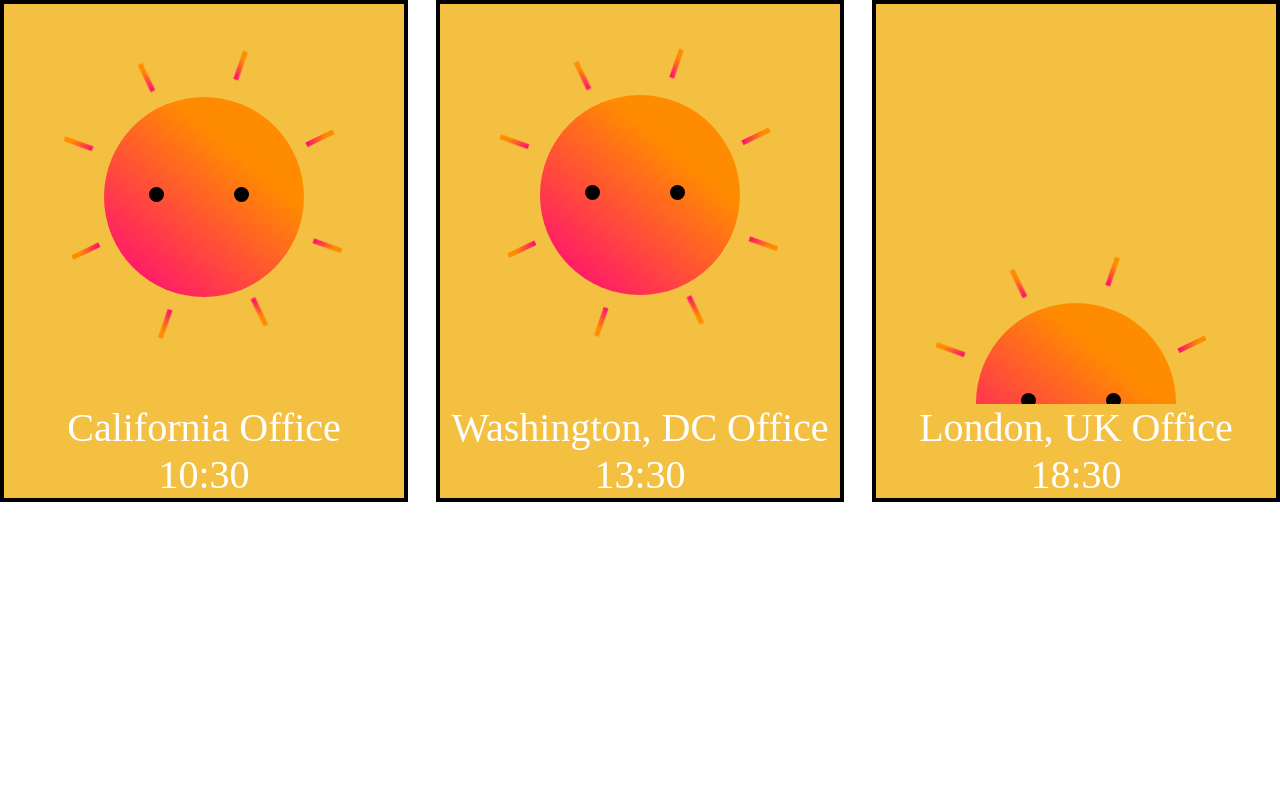
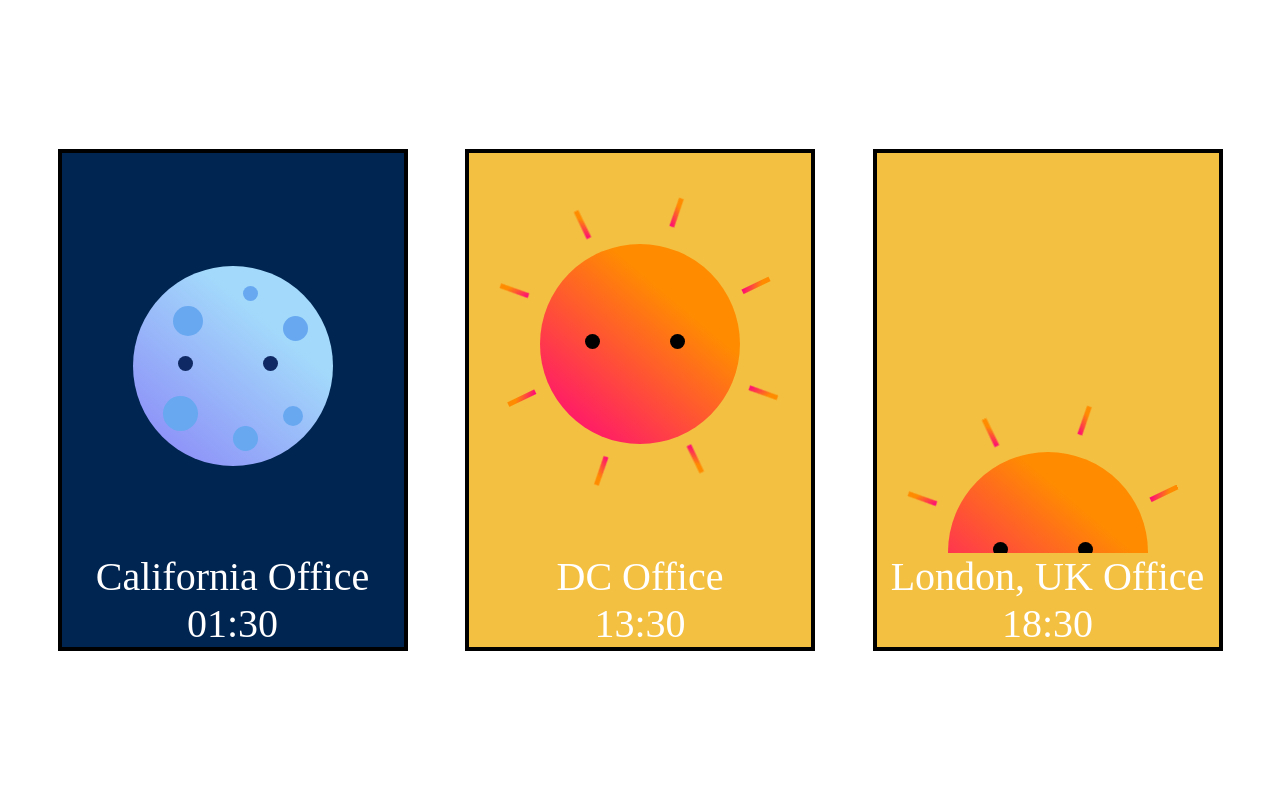
Before and after one commit to marselgray/clock, a website: page index.html in a window 1280 px wide. Drawn offline with Linux system fonts and the light colour scheme.

Commit message:
Update: layout

```diff
--- a/index.html
+++ b/index.html
@@ -10,6 +10,7 @@
 </head>
 <body>
 
+	<main class="main">
 		<div class="container">
 			<div class="card" id='card--london'>
 				<div class="solarcontainer">
@@ -79,7 +80,7 @@
 					</div>
 				</div>
 
-			<p class="card--office">Washington, DC Office</p>
+				<p class="card--office">DC Office</p>
 				<div id='dc-clock' class="card--clock" onload="showDCTime()"></div>
 			</div>
 
@@ -119,6 +120,9 @@
 			</div>
 
 		</div>
+	</main>
+
+
 
 	<script src="scripts.js"></script>
 </body>
--- a/sass/components/_clock.scss
+++ b/sass/components/_clock.scss
@@ -1,11 +1,25 @@
+.main{
+	height: 100vh;
+
+	@include breakpoint(large){
+		display: flex;
+		flex-direction: column;
+		justify-content: center;
+	}
+}
+
 .container{
 	display: flex;
 	flex-direction: column;
-	justify-content: space-between;
+	align-items: center;
+	justify-content: center;
+
 	font-size: 4rem;
 
 	@include breakpoint(large){
 		flex-direction: row-reverse;
+		justify-content: space-evenly;
+		align-items: stretch;
 	}
 }
 
@@ -15,6 +29,13 @@
 	align-items: center;
 	color: $white;
 	border: 4px solid $black;
+	margin: 4rem 2rem;
+	max-width: 35rem;
+	text-align: center;
+
+	@include breakpoint(large){
+		margin: 0;
+	}
 
 	&--clock{
 	}
--- a/sass/components/_solarbodies.scss
+++ b/sass/components/_solarbodies.scss
@@ -16,7 +16,7 @@
 		top: 5rem;
 		left: 50%;
 		transform: translate(-50%);
-		transition: top 0.1s ease;
+		transition: top 1s ease;
 
 		&__sunbeams {
 			width: 25rem;
@@ -97,7 +97,7 @@
 		top: 50px;
 		left: 50%;
 		transform: translate(-50%);
-		transition: top 0.1s ease;
+		transition: top 1s ease;
 
 		&__crater {
 			position:absolute;
--- a/scripts.js
+++ b/scripts.js
@@ -5,8 +5,8 @@ showSanFranTime();
 
 // calculate the time in San Francisco
 function showSanFranTime(){
-	// let date = new Date().toLocaleString("en-US", {timeZone: "Asia/Singapore"});
-	let date = new Date().toLocaleString("en-US", {timeZone: "America/Los_Angeles"});
+	let date = new Date().toLocaleString("en-US", {timeZone: "Asia/Singapore"});
+	// let date = new Date().toLocaleString("en-US", {timeZone: "America/Los_Angeles"});
 	date = new Date(date);
 	var h = date.getHours(); // 0 - 23
 	var m = date.getMinutes(); // 0 - 59
```
Also changed, not shown: css/style.comp.css, css/style.css, css/style.prefix.css. Lines whose indentation alone changed are shown as unchanged.
